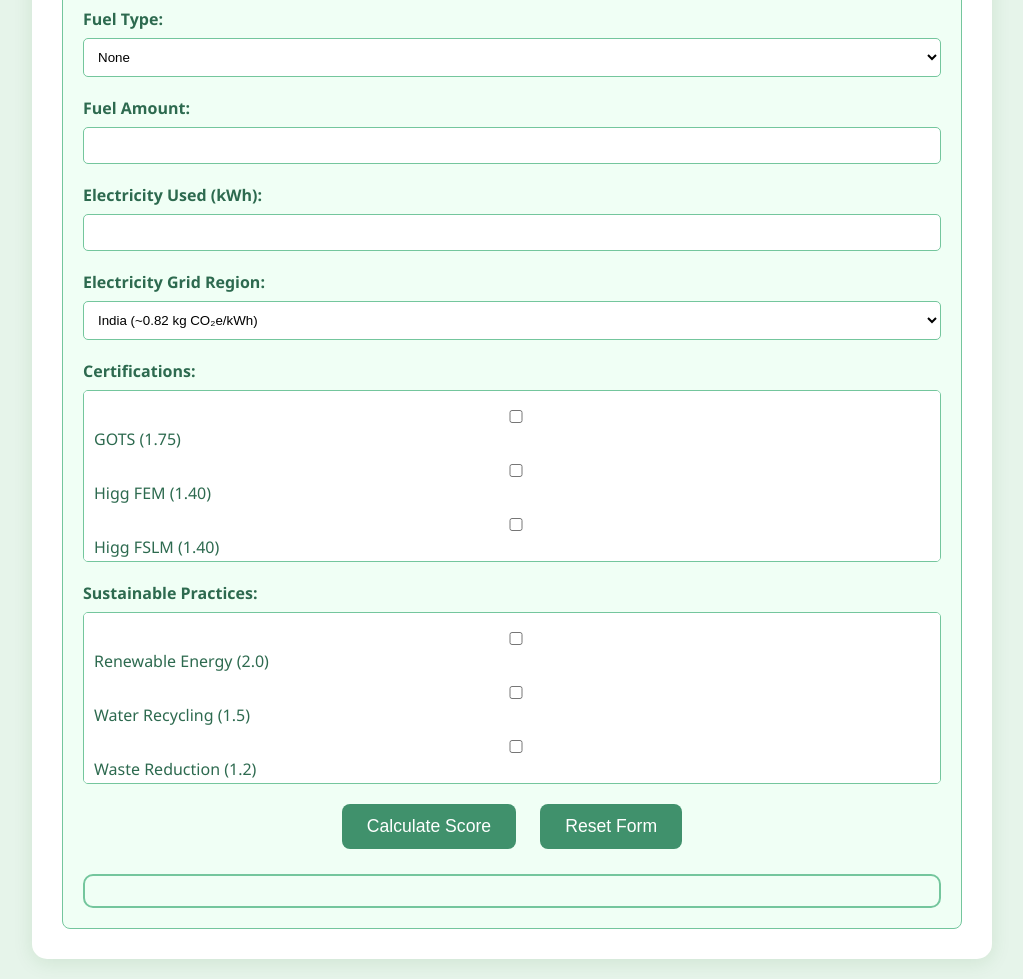
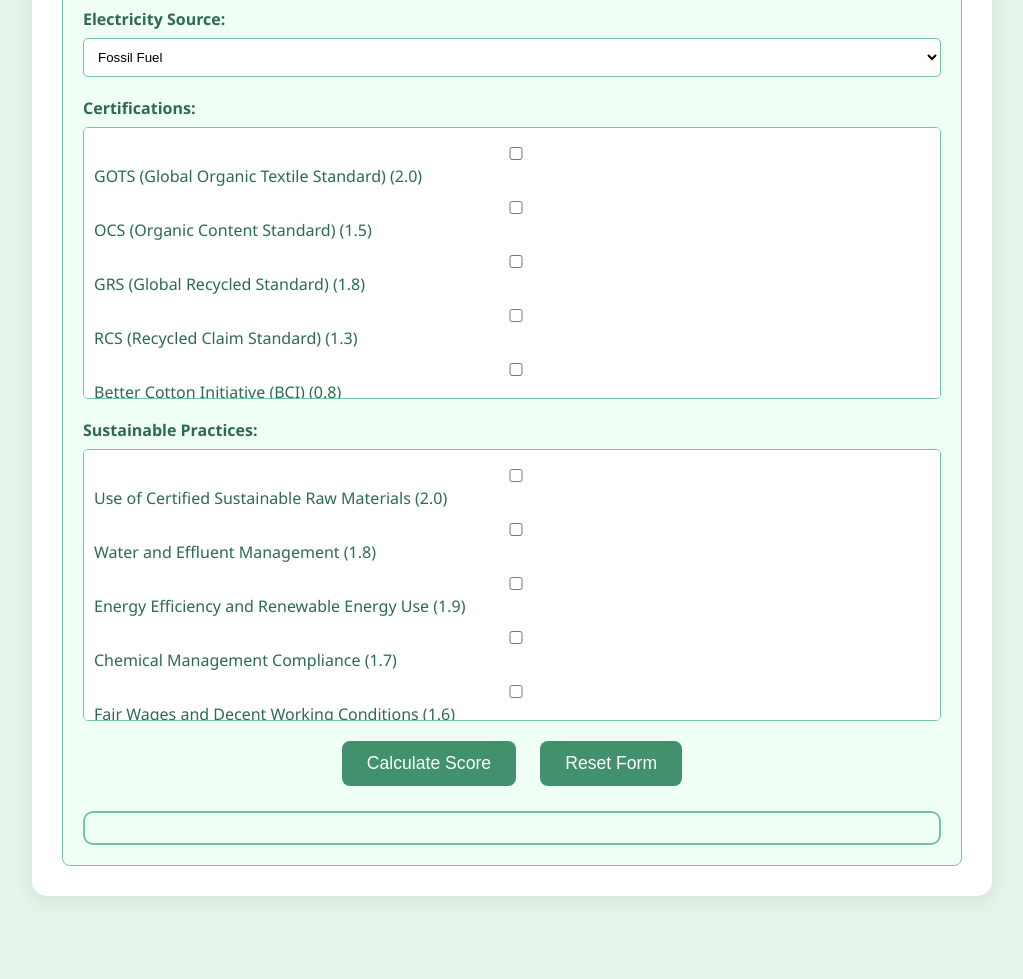
Before and after one commit to niharikadhall/trial, a plain HTML site: page index.html in a window 1280 px wide. Shown: the part 1800-2779 px from the top of the page, without its empty margins (128-1151 px from the left). After the commit the page ends 2716 px from the top, so only its background shows below. Drawn offline with Linux system fonts and the light colour scheme.

Commit message:
Update index.html

```diff
--- a/index.html
+++ b/index.html
@@ -1,11 +1,15 @@
 <!DOCTYPE html>
 <html lang="en">
+
 <head>
-    <!-- Google tag (gtag.js) -->
     <script async src="https://www.googletagmanager.com/gtag/js?id=G-P616VLN7JC"></script>
     <script>
         window.dataLayer = window.dataLayer || [];
-  function gtag(){dataLayer.push(arguments);}
+
+        function gtag() {
+            dataLayer.push(arguments);
+        }
+
         gtag('js', new Date());
 
         gtag('config', 'G-P616VLN7JC');
@@ -22,6 +26,7 @@
             background-color: #e6f4ea;
             color: #2d6a4f;
         }
+
         .container {
             max-width: 900px;
             margin: 0 auto;
@@ -30,6 +35,7 @@
             border-radius: 15px;
             box-shadow: 0 4px 20px rgba(0, 100, 0, 0.1);
         }
+
         h1 {
             text-align: center;
             color: #2d6a4f;
@@ -37,11 +43,13 @@
             margin-bottom: 20px;
             text-shadow: 1px 1px 2px rgba(0, 0, 0, 0.1);
         }
+
         .tab {
             overflow: hidden;
             border-bottom: 2px solid #74c69d;
             margin-bottom: 20px;
         }
+
         .tab button {
             background-color: #f0fff5;
             float: left;
@@ -55,13 +63,16 @@
             border-radius: 8px 8px 0 0;
             margin-right: 5px;
         }
+
         .tab button:hover {
             background-color: #d8f3dc;
         }
+
         .tab button.active {
             background-color: #40916c;
             color: white;
         }
+
         .tabcontent {
             display: none;
             padding: 20px;
@@ -69,21 +80,26 @@
             border-radius: 0 0 8px 8px;
             background-color: #f0fff5;
         }
+
         h3 {
             color: #40916c;
             border-bottom: 2px solid #74c69d;
             padding-bottom: 5px;
         }
+
         .form-group {
             margin-bottom: 20px;
         }
+
         label {
             display: block;
             margin-bottom: 8px;
             font-weight: bold;
             color: #2d6a4f;
         }
-        input, select {
+
+        input,
+        select {
             width: 100%;
             padding: 10px;
             border: 1px solid #74c69d;
@@ -91,24 +107,30 @@
             box-sizing: border-box;
             background-color: #ffffff;
         }
+
         .checkbox-group {
             display: flex;
             flex-direction: column;
-            max-height: 150px;
+            max-height: 250px;
             overflow-y: auto;
             padding: 10px;
             border: 1px solid #74c69d;
             border-radius: 5px;
             background-color: #ffffff;
         }
+
         .checkbox-group label {
             margin: 5px 0;
             font-weight: normal;
         }
-        #formalSubTypeContainer, #informalSubTypeContainer {
+
+        #formalSubTypeContainer,
+        #informalSubTypeContainer {
             display: none;
         }
-        #formalResult, #informalResult {
+
+        #formalResult,
+        #informalResult {
             margin-top: 25px;
             padding: 15px;
             border-radius: 10px;
@@ -117,13 +139,27 @@
             background-color: #f0fff5;
             border: 2px solid #74c69d;
         }
-        .green { background-color: #d8f3dc; color: #2d6a4f; }
-        .yellow { background-color: #fff3cd; color: #856404; }
-        .red { background-color: #f8d7da; color: #721c24; }
+
+        .green {
+            background-color: #d8f3dc;
+            color: #2d6a4f;
+        }
+
+        .yellow {
+            background-color: #fff3cd;
+            color: #856404;
+        }
+
+        .red {
+            background-color: #f8d7da;
+            color: #721c24;
+        }
+
         .button-group {
             text-align: center;
             margin-top: 20px;
         }
+
         button {
             padding: 12px 25px;
             margin: 0 10px;
@@ -135,9 +171,11 @@
             font-size: 1.1em;
             transition: background-color 0.3s;
         }
+
         button:hover {
             background-color: #2d6a4f;
         }
+
         .weightage {
             font-size: 0.9em;
             color: #52796f;
@@ -145,17 +183,16 @@
         }
     </style>
 </head>
+
 <body>
     <div class="container">
         <h1>Green Supplier Vendor Calculator</h1>
 
-        <!-- Tabs -->
         <div class="tab">
             <button class="tablinks" onclick="openTab(event, 'Formal')" id="defaultOpen">Formal Suppliers</button>
             <button class="tablinks" onclick="openTab(event, 'Informal')">Informal Artisans</button>
         </div>
 
-        <!-- Formal Suppliers Tab -->
         <div id="Formal" class="tabcontent">
             <div class="form-group">
                 <label for="formalSupplierName">Supplier Name:</label>
@@ -246,53 +283,56 @@
                 <input type="number" id="distance" min="0" step="1">
             </div>
             <div class="form-group">
-                <label for="fuelType">Fuel Type:</label>
-                <select id="fuelType">
-                    <option value="none">None</option>
-                    <option value="diesel">Diesel (~2.68 kg CO₂e/l)</option>
-                    <option value="coal">Coal (~2.86 kg CO₂e/kg)</option>
-                    <option value="natural_gas">Natural Gas (~2.75 kg CO₂e/m³)</option>
-                </select>
-            </div>
-            <div class="form-group">
-                <label for="fuelAmount">Fuel Amount:</label>
-                <input type="number" id="fuelAmount" min="0" step="0.1">
-            </div>
-            <div class="form-group">
-                <label for="electricity">Electricity Used (kWh):</label>
-                <input type="number" id="electricity" min="0" step="1">
-            </div>
-            <div class="form-group">
-                <label for="region">Electricity Grid Region:</label>
-                <select id="region">
-                    <option value="india">India (~0.82 kg CO₂e/kWh)</option>
-                    <option value="us">USA (~0.4 kg CO₂e/kWh)</option>
-                    <option value="eu">EU (~0.25 kg CO₂e/kWh)</option>
+                <label for="electricitySource">Electricity Source:</label>
+                <select id="electricitySource">
+                    <option value="fossil">Fossil Fuel</option>
+                    <option value="renewable">Renewable Energy</option>
+                    <option value="non-renewable">Non-Renewable Energy</option>
                 </select>
             </div>
             <div class="form-group">
                 <label>Certifications:</label>
                 <div class="checkbox-group">
-                    <label><input type="checkbox" name="formalCertifications" value="GOTS"> GOTS (1.75)</label>
-                    <label><input type="checkbox" name="formalCertifications" value="Higg FEM"> Higg FEM (1.40)</label>
-                    <label><input type="checkbox" name="formalCertifications" value="Higg FSLM"> Higg FSLM (1.40)</label>
-                    <label><input type="checkbox" name="formalCertifications" value="ZDHC"> ZDHC (1.05)</label>
-                    <label><input type="checkbox" name="formalCertifications" value="Fair Trade"> Fair Trade (0.70)</label>
-                    <label><input type="checkbox" name="formalCertifications" value="BCI"> BCI (0.35)</label>
-                    <label><input type="checkbox" name="formalCertifications" value="ISO 14001"> ISO 14001 (0.21)</label>
-                    <label><input type="checkbox" name="formalCertifications" value="Organic Content Standard"> Organic Content Standard (0.14)</label>
+                    <label><input type="checkbox" name="formalCertifications" value="GOTS"> GOTS (Global Organic Textile Standard) (2.0)</label>
+                    <label><input type="checkbox" name="formalCertifications" value="OCS"> OCS (Organic Content Standard) (1.5)</label>
+                    <label><input type="checkbox" name="formalCertifications" value="GRS"> GRS (Global Recycled Standard) (1.8)</label>
+                    <label><input type="checkbox" name="formalCertifications" value="RCS"> RCS (Recycled Claim Standard) (1.3)</label>
+                    <label><input type="checkbox" name="formalCertifications" value="BCI"> Better Cotton Initiative (BCI) (0.8)</label>
+                    <label><input type="checkbox" name="formalCertifications" value="bluesign"> bluesign® (1.9)</label>
+                    <label><input type="checkbox" name="formalCertifications" value="ZDHC"> ZDHC (Zero Discharge of Hazardous Chemicals) (1.7)</label>
+                    <label><input type="checkbox" name="formalCertifications" value="Carbon Trust"> Carbon Trust Certification (1.2)</label>
+                    <label><input type="checkbox" name="formalCertifications" value="ISO 14001"> ISO 14001 (1.0)</label>
+                    <label><input type="checkbox" name="formalCertifications" value="SA8000"> SA8000 (0.9)</label>
+                    <label><input type="checkbox" name="formalCertifications" value="WRAP"> WRAP (0.7)</label>
+                    <label><input type="checkbox" name="formalCertifications" value="Fair Trade"> Fair Trade Certified™ (1.4)</label>
+                    <label><input type="checkbox" name="formalCertifications" value="Sedex/SMETA"> Sedex/SMETA (1.1)</label>
+                    <label><input type="checkbox" name="formalCertifications" value="BSCI"> BSCI (0.6)</label>
+                    <label><input type="checkbox" name="formalCertifications" value="ILO Conventions"> ILO Conventions Compliance (0.5)</label>
+                    <label><input type="checkbox" name="formalCertifications" value="ISO 9001"> ISO 9001 (0.4)</label>
+                    <label><input type="checkbox" name="formalCertifications" value="ISO 20400"> ISO 20400 (0.3)</label>
+                    <label><input type="checkbox" name="formalCertifications" value="Higg Index"> Higg Index (1.6)</label>
+                    <label><input type="checkbox" name="formalCertifications" value="B Corp"> B Corp Certification (1.5)</label>
+                    <label><input type="checkbox" name="formalCertifications" value="OEKO-TEX STeP"> OEKO-TEX® STeP (1.3)</label>
+                    <label><input type="checkbox" name="formalCertifications" value="OEKO-TEX Made in Green"> OEKO-TEX® Made in Green (1.7)</label>
+                    <label><input type="checkbox" name="formalCertifications" value="FSC"> FSC (Forest Stewardship Council) (1.1)</label>
+                    <label><input type="checkbox" name="formalCertifications" value="EcoLabel EU"> EcoLabel (EU) (1.2)</label>
+                    <label><input type="checkbox" name="formalCertifications" value="Cradle to Cradle"> Cradle to Cradle Certified® (2.0)</label>
                     <label><input type="checkbox" name="formalCertifications" value="No Certifications"> No Certifications (0.00)</label>
                 </div>
             </div>
             <div class="form-group">
                 <label>Sustainable Practices:</label>
                 <div class="checkbox-group">
-                    <label><input type="checkbox" name="formalPractices" value="Renewable Energy"> Renewable Energy (2.0)</label>
-                    <label><input type="checkbox" name="formalPractices" value="Water Recycling"> Water Recycling (1.5)</label>
-                    <label><input type="checkbox" name="formalPractices" value="Waste Reduction"> Waste Reduction (1.2)</label>
-                    <label><input type="checkbox" name="formalPractices" value="Sustainable Packaging"> Sustainable Packaging (0.9)</label>
-                    <label><input type="checkbox" name="formalPractices" value="Employee Training"> Employee Training (0.6)</label>
-                    <label><input type="checkbox" name="formalPractices" value="Local Sourcing"> Local Sourcing (0.3)</label>
+                    <label><input type="checkbox" name="formalPractices" value="Certified Sustainable Raw Materials"> Use of Certified Sustainable Raw Materials (2.0)</label>
+                    <label><input type="checkbox" name="formalPractices" value="Water and Effluent Management"> Water and Effluent Management (1.8)</label>
+                    <label><input type="checkbox" name="formalPractices" value="Energy Efficiency and Renewable Energy Use"> Energy Efficiency and Renewable Energy Use (1.9)</label>
+                    <label><input type="checkbox" name="formalPractices" value="Chemical Management Compliance"> Chemical Management Compliance (1.7)</label>
+                    <label><input type="checkbox" name="formalPractices" value="Fair Wages and Decent Working Conditions"> Fair Wages and Decent Working Conditions (1.6)</label>
+                    <label><input type="checkbox" name="formalPractices" value="No Child or Forced Labor"> No Child or Forced Labor (2.0)</label>
+                    <label><input type="checkbox" name="formalPractices" value="Worker Health, Safety & Well-being"> Worker Health, Safety & Well-being (1.5)</label>
+                    <label><input type="checkbox" name="formalPractices" value="Carbon Footprint Measurement and Reduction"> Carbon Footprint Measurement and Reduction (1.4)</label>
+                    <label><input type="checkbox" name="formalPractices" value="Waste Reduction and Fabric Recycling"> Waste Reduction and Fabric Recycling (1.3)</label>
+                    <label><input type="checkbox" name="formalPractices" value="Third-Party Social & Environmental Audits"> Third-Party Social & Environmental Audits (1.1)</label>
                     <label><input type="checkbox" name="formalPractices" value="None"> None (0.0)</label>
                 </div>
             </div>
@@ -304,7 +344,6 @@
             <div id="formalResult"></div>
         </div>
 
-        <!-- Informal Artisans Tab -->
         <div id="Informal" class="tabcontent">
             <div class="form-group">
                 <label for="informalSupplierName">Artisan Name:</label>
@@ -388,6 +427,18 @@
                 </select>
             </div>
              <div class="form-group">
+                <label for="informalDistance">Transport Distance (km):</label>
+                <input type="number" id="informalDistance" min="0" step="1">
+            </div>
+            <div class="form-group">
+                <label for="informalElectricitySource">Electricity Source:</label>
+                <select id="informalElectricitySource">
+                    <option value="fossil">Fossil Fuel</option>
+                    <option value="renewable">Renewable Energy</option>
+                    <option value="non-renewable">Non-Renewable Energy</option>
+                </select>
+            </div>
+            <div class="form-group">
                 <label>Sustainable Practices:</label>
                 <div class="checkbox-group">
                     <label><input type="checkbox" name="informalPractices" value="Handmade"> Handmade (1.0)</label>
@@ -416,25 +467,50 @@
         const embroideryTypes = ['Hand Embroidery', 'Machine Embroidery', 'Appliqué', 'Cross-Stitch'];
         const potteryTypes = ['Earthenware', 'Stoneware', 'Porcelain'];
 
+        // Weightage for Electricity Sources (Example - to be updated with actual research data)
+        const electricityWeightage = {
+            fossil: 0.7,
+            renewable: 0.2,
+            'non-renewable': 0.5
+        };
+
         // Formal Weightages
         const formalCertificationWeights = {
-            'GOTS': 1.75, 'Higg FEM': 1.40, 'Higg FSLM': 1.40, 'ZDHC': 1.05, 'Fair Trade': 0.70,
-            'BCI': 0.35, 'ISO 14001': 0.21, 'Organic Content Standard': 0.14, 'No Certifications': 0.00
+            'GOTS': 2.0, 'OCS': 1.5, 'GRS': 1.8, 'RCS': 1.3, 'BCI': 0.8, 'bluesign': 1.9, 'ZDHC': 1.7,
+            'Carbon Trust': 1.2, 'ISO 14001': 1.0, 'SA8000': 0.9, 'WRAP': 0.7, 'Fair Trade': 1.4,
+            'Sedex/SMETA': 1.1, 'BSCI': 0.6, 'ILO Conventions': 0.5, 'ISO 9001': 0.4, 'ISO 20400': 0.3,
+            'Higg Index': 1.6, 'B Corp': 1.5, 'OEKO-TEX STeP': 1.3, 'OEKO-TEX Made in Green': 1.7,
+            'FSC': 1.1, 'EcoLabel EU': 1.2, 'Cradle to Cradle': 2.0, 'No Certifications': 0.00
         };
         const formalPracticeWeights = {
-            'Renewable Energy': 2.0, 'Water Recycling': 1.5, 'Waste Reduction': 1.2, 'Sustainable Packaging': 0.9,
-            'Employee Training': 0.6, 'Local Sourcing': 0.3, 'None': 0.0
+            'Certified Sustainable Raw Materials': 2.0, 'Water and Effluent Management': 1.8,
+            'Energy Efficiency and Renewable Energy Use': 1.9, 'Chemical Management Compliance': 1.7,
+            'Fair Wages and Decent Working Conditions': 1.6, 'No Child or Forced Labor': 2.0,
+            'Worker Health, Safety & Well-being': 1.5, 'Carbon Footprint Measurement and Reduction': 1.4,
+            'Waste Reduction and Fabric Recycling': 1.3, 'Third-Party Social & Environmental Audits': 1.1, 'None': 0.0
         };
         const formalCriteriaWeights = {
-            c1: 0.25, c2: 0.20, c3: 0.20, c4: 0.15, c5: 0.20
+            c1: 0.25,
+            c2: 0.20,
+            c3: 0.20,
+            c4: 0.15,
+            c5: 0.20
         };
 
         // Informal Weightages
         const informalPracticeWeights = {
-            'Handmade': 1.0, 'Natural Dyes': 0.8, 'Local Materials': 0.6, 'Low Waste': 0.4, 'None': 0.0
+            'Handmade': 1.0,
+            'Natural Dyes': 0.8,
+            'Local Materials': 0.6,
+            'Low Waste': 0.4,
+            'None': 0.0
         };
         const informalCriteriaWeights = {
-            c1: 0.30, c2: 0.20, c3: 0.20, c4: 0.15, c5: 0.15
+            c1: 0.30,
+            c2: 0.20,
+            c3: 0.20,
+            c4: 0.15,
+            c5: 0.15
         };
 
         // Carbon Footprint Factors
@@ -449,17 +525,6 @@
             truck: 0.15,
             ship: 0.035,
             air: 1.5
-        };
-        const fuelFactors = {
-            diesel: 2.68,
-            coal: 2.86,
-            natural_gas: 2.75,
-            none: 0
-        };
-        const electricityFactors = {
-            india: 0.82,
-            us: 0.4,
-            eu: 0.25
         };
 
         // Tab Functionality
@@ -521,7 +586,9 @@
             try {
                 const response = await fetch('https://script.google.com/macros/s/AKfycbzMslW1WPd_PY8N8hqqCb8-40XLa2VveSP0KU4YpM9K0Mz1ToZhLPRfH1kXNGILUKBWNA/exec', {
                     method: 'POST',
-                    headers: { 'Content-Type': 'application/json' },
+                    headers: {
+                        'Content-Type': 'application/json'
+                    },
                     body: JSON.stringify(data),
                     mode: 'no-cors'
                 });
@@ -552,22 +619,28 @@
                 fabricWeight: parseFloat(document.getElementById('fabricWeight').value) || 0,
                 transportMode: document.getElementById('transportMode').value || '',
                 distance: parseFloat(document.getElementById('distance').value) || 0,
-                fuelType: document.getElementById('fuelType').value || '',
-                fuelAmount: parseFloat(document.getElementById('fuelAmount').value) || 0,
-                electricity: parseFloat(document.getElementById('electricity').value) || 0,
-                region: document.getElementById('region').value || '',
+                electricitySource: document.getElementById('electricitySource').value || '',
                 certifications: Array.from(document.querySelectorAll('input[name="formalCertifications"]:checked')).map(input => input.value),
                 practices: Array.from(document.querySelectorAll('input[name="formalPractices"]:checked')).map(input => input.value),
                 timestamp: new Date().toISOString()
             };
 
             const minMax = {
-                productCost: { min: 1000, max: 50000 },
-                transportCost: { min: 500, max: 20000 },
-                leadTime: { min: 5, max: 60 }
+                productCost: {
+                    min: 1000,
+                    max: 50000
+                },
+                transportCost: {
+                    min: 500,
+                    max: 20000
+                },
+                leadTime: {
+                    min: 5,
+                    max: 60
+                }
             };
 
-            const c1Raw = (Math.min(10, Math.round(1 + (data.defectRate / 10))) + Math.min(10, Math.round(1 + (data.rejectionRate / 10)))) / 2;
+            const c1Raw = (Math.min(10, Math.round(1 + (data.defectRate / 10))) + Math.min(10, Math.round(1 + (data.rejectionRate / 10)))) /2;
             const c2Raw = (Math.min(10, Math.round(1 + 9 * ((data.productCost - minMax.productCost.min) / (minMax.productCost.max - minMax.productCost.min)))) +
                 Math.min(10, Math.round(1 + 9 * ((data.transportCost - minMax.transportCost.min) / (minMax.transportCost.max - minMax.transportCost.min))))) / 2;
             const c3Raw = (Math.min(10, Math.round(1 + 9 * ((data.leadTime - minMax.leadTime.min) / (minMax.leadTime.max - minMax.leadTime.min)))) +
@@ -577,9 +650,8 @@
             // Carbon Footprint Calculation for C5
             const fabricEmissions = data.fabricWeight * fabricFactors[data.fabricType];
             const transportEmissions = (data.fabricWeight / 1000) * data.distance * transportFactors[data.transportMode];
-            const fuelEmissions = data.fuelAmount * fuelFactors[data.fuelType];
-            const electricityEmissions = data.electricity * electricityFactors[data.region];
-            const totalEmissions = fabricEmissions + transportEmissions + fuelEmissions + electricityEmissions;
+            const electricityEmissions =  electricityWeightage[data.electricitySource] || 0;
+            const totalEmissions = fabricEmissions + transportEmissions + electricityEmissions;
             const c51 = Math.min(10, Math.round(1 + 9 * (totalEmissions / 500))); // Scale emissions to 1-10 (max 500 kg)
             const c52 = data.certifications.includes('No Certifications') || data.certifications.length === 0 ? 10 : Math.max(1, 10 - data.certifications.reduce((sum, cert) => sum + (formalCertificationWeights[cert] || 0), 0));
             const c53 = data.practices.includes('None') || data.practices.length === 0 ? 10 : Math.max(1, 10 - data.practices.reduce((sum, practice) => sum + (formalPracticeWeights[practice] || 0), 0));
@@ -589,7 +661,8 @@
             const totalScore = Math.max(1, Math.min(10, totalScoreRaw));
 
             const resultDiv = document.getElementById('formalResult');
-            let colorClass = '', assessment = '';
+            let colorClass = '',
+                assessment = '';
             if (totalScore <= 3.33) {
                 colorClass = 'green';
                 assessment = 'Good Supplier - Recommended';
@@ -629,13 +702,21 @@
                 fabricType: document.getElementById('informalFabricType').value || '',
                 fabricWeight: parseFloat(document.getElementById('informalFabricWeight').value) || 0,
                 transportMode: document.getElementById('informalTransportMode').value || '',
+                distance: parseFloat(document.getElementById('informalDistance').value) || 0,
+                informalElectricitySource: document.getElementById('informalElectricitySource').value || '',
                 practices: Array.from(document.querySelectorAll('input[name="informalPractices"]:checked')).map(input => input.value),
                 timestamp: new Date().toISOString()
             };
 
             const minMax = {
-                productCost: { min: 100, max: 5000 },
-                leadTime: { min: 1, max: 30 }
+                productCost: {
+                    min: 100,
+                    max: 5000
+                },
+                leadTime: {
+                    min: 1,
+                    max: 30
+                }
             };
 
             const c1Raw = (Math.round(11 - data.craftQuality) + Math.round(11 - data.consistency)) / 2;
@@ -646,8 +727,9 @@
 
             // Simplified Carbon Footprint for C5
             const fabricEmissions = data.fabricWeight * fabricFactors[data.fabricType];
-            const transportEmissions = (data.fabricWeight / 1000) * data.leadTime * transportFactors[data.transportMode]; // Using leadTime as proxy for distance
-            const totalEmissions = fabricEmissions + transportEmissions;
+            const transportEmissions = (data.fabricWeight / 1000) * data.distance * transportFactors[data.transportMode]; // Using distance
+            const electricityEmissions = data.informalElectricitySource ? (data.informalElectricity * electricityWeightage[data.informalElectricitySource]): 0;
+            const totalEmissions = fabricEmissions + transportEmissions + electricityEmissions;
             const c51 = Math.min(10, Math.round(1 + 9 * (totalEmissions / 100))); // Scale to 1-10 (max 100 kg)
             const c52 = data.practices.includes('None') || data.practices.length === 0 ? 10 : Math.max(1, 10 - data.practices.reduce((sum, practice) => sum + (informalPracticeWeights[practice] || 0), 0));
             const c5Raw = (c51 + c52) / 2;
@@ -656,7 +738,8 @@
             const totalScore = Math.max(1, Math.min(10, totalScoreRaw));
 
             const resultDiv = document.getElementById('informalResult');
-            let colorClass = '', assessment = '';
+            let colorClass = '',
+                assessment = '';
             if (totalScore <= 3.33) {
                 colorClass = 'green';
                 assessment = 'Good Artisan - Recommended';
@@ -702,4 +785,5 @@
         }
     </script>
 </body>
+
 </html>
```
Lines whose indentation alone changed are shown as unchanged.
